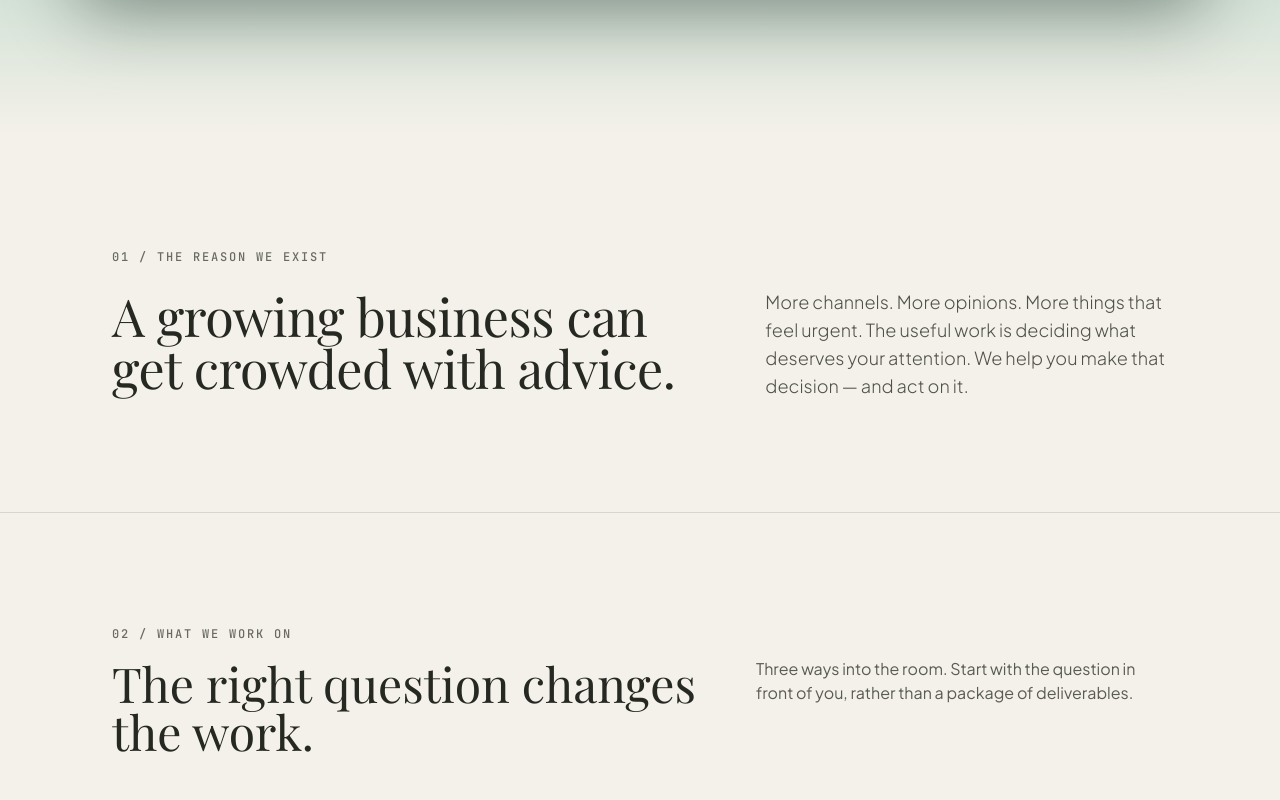
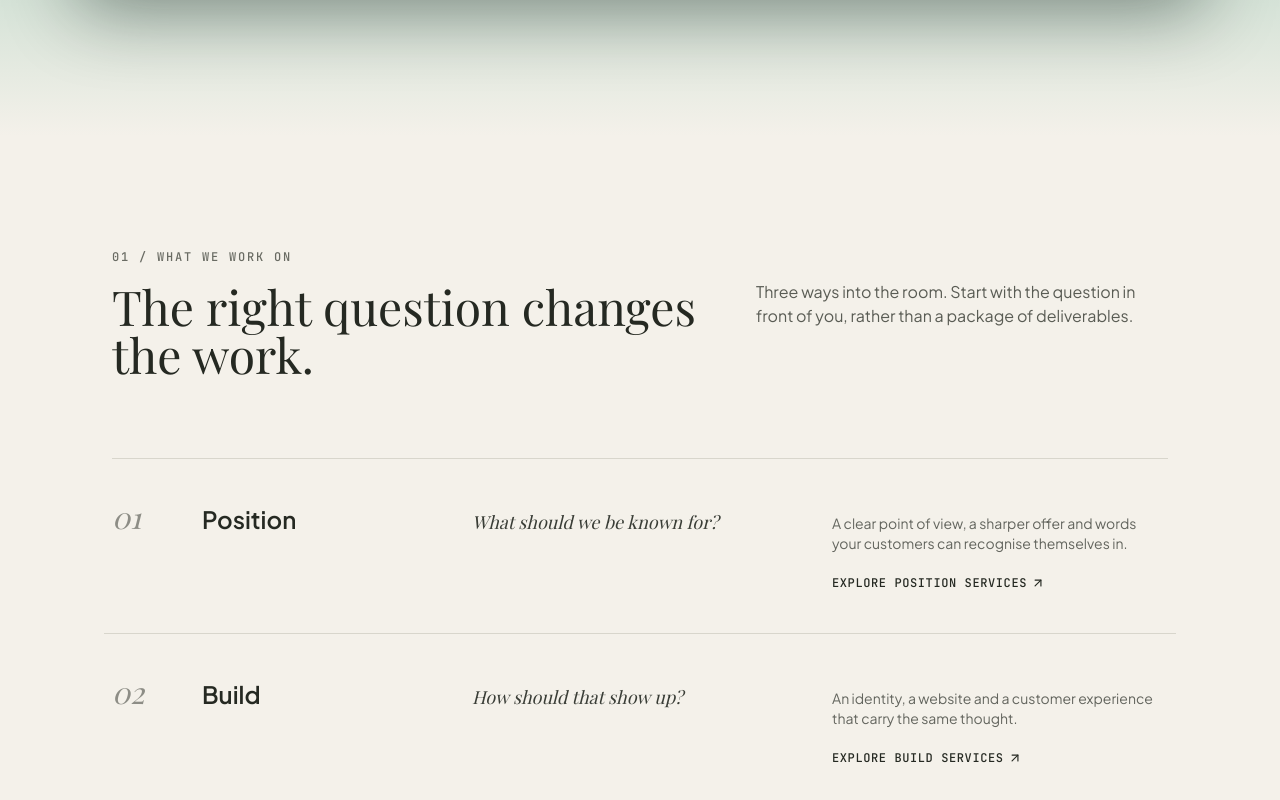
Before and after one commit to chiragmalik27/the_groovth_room, a Next.js app: page / in a window 1280 px wide. Shown: the part 1440-2240 px from the top of the page. Built offline with nearby package versions, Linux system fonts and the light colour scheme; a web font is replaced by a local one.

Commit message:
chore: remove ReasonSection (The Reason We Exist) from homepage

```diff
--- a/src/app/page.tsx
+++ b/src/app/page.tsx
@@ -1,5 +1,4 @@
 import HeroShowcase from "@/components/home/HeroShowcase";
-import ReasonSection from "@/components/home/ReasonSection";
 import PillarsSection from "@/components/home/PillarsSection";
 import ServicesSection from "@/components/home/ServicesSection";
 import CollaborationSection from "@/components/home/CollaborationSection";
@@ -12,7 +11,6 @@ export default function HomePage() {
   return (
     <>
       <HeroShowcase />
-      <ReasonSection />
       <PillarsSection />
       <ServicesSection />
       <CollaborationSection />
--- a/src/components/home/CollaborationSection.tsx
+++ b/src/components/home/CollaborationSection.tsx
@@ -21,7 +21,7 @@ export default function CollaborationSection() {
 
           {/* Right Column: Narrative */}
           <div className="lg:col-span-7 order-1 lg:order-2 space-y-6">
-            <SectionTag>03 / HOW IT FEELS TO WORK TOGETHER</SectionTag>
+            <SectionTag>02 / HOW IT FEELS TO WORK TOGETHER</SectionTag>
 
             <h2 className="font-serif text-3xl sm:text-4xl md:text-5xl text-charcoal leading-[1.15]">
               Close enough to ask better questions.
--- a/src/components/home/PillarsSection.tsx
+++ b/src/components/home/PillarsSection.tsx
@@ -11,7 +11,7 @@ export default function PillarsSection() {
         {/* Section Header */}
         <div className="grid grid-cols-1 lg:grid-cols-12 gap-6 lg:gap-12 items-start mb-16 md:mb-20">
           <div className="lg:col-span-7 space-y-4">
-            <SectionTag>02 / WHAT WE WORK ON</SectionTag>
+            <SectionTag>01 / WHAT WE WORK ON</SectionTag>
             <h2 className="font-serif text-3xl sm:text-4xl md:text-5xl text-charcoal leading-[1.15]">
               The right question changes the work.
             </h2>
--- a/src/components/home/ReadingRoomPreview.tsx
+++ b/src/components/home/ReadingRoomPreview.tsx
@@ -10,7 +10,7 @@ export default function ReadingRoomPreview() {
         <div className="grid grid-cols-1 lg:grid-cols-12 gap-12 lg:gap-16 items-start">
           {/* Left Column */}
           <div className="lg:col-span-6 space-y-4">
-            <SectionTag>04 / FROM THE READING ROOM</SectionTag>
+            <SectionTag>03 / FROM THE READING ROOM</SectionTag>
             <h2 className="font-serif text-3xl sm:text-4xl md:text-5xl text-charcoal leading-[1.15]">
               A little distance. <br />
               A useful perspective.
```
